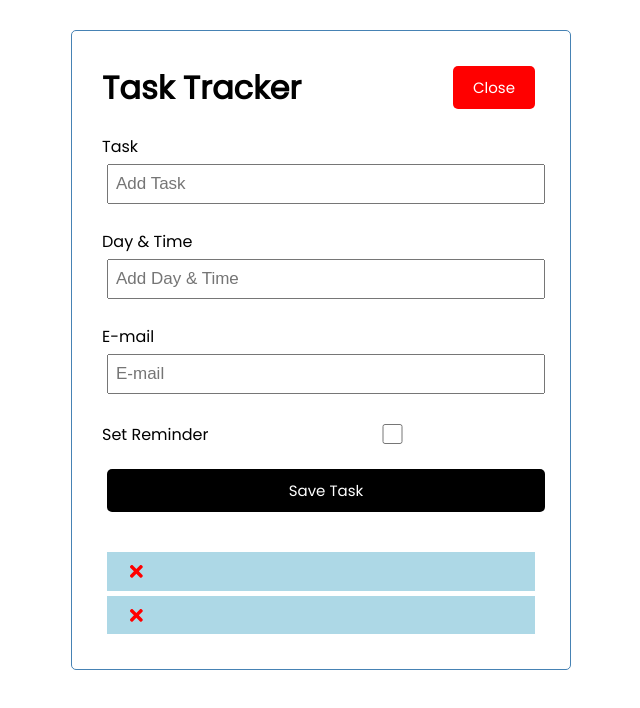
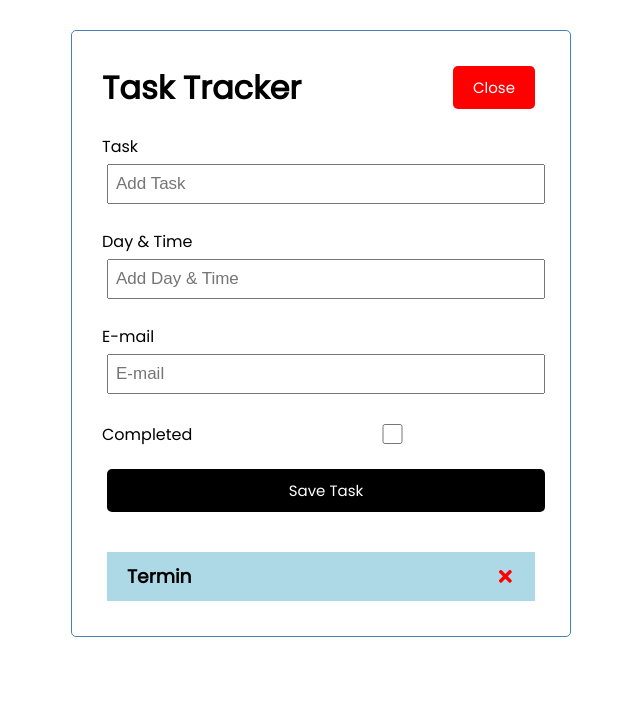
Before and after one commit to Rosani26/task-tracker, a React (Create React App) app: page / in a window 1280 px wide. Shown: the top 708 px of the page, without its empty margins (319-959 px from the left). Built offline with nearby package versions, Linux system fonts and the light colour scheme; data requests are answered from the project's data file.

Commit message:
fixed get task

```diff
--- a/db.json
+++ b/db.json
@@ -2,20 +2,10 @@
   "tasks": [
 
     {
-      "id": 1,
-      "text": "Doctors Appointment",
-      "email": "max.müller@gmail.com",
-      "reminder": false
+      "title": "Termin"
 
-      },
+     }
 
-      {
-        "id": 2,
-        "text": "Appointment",
-        "email": "max.müller@gmail.com",
-        "reminder": false
-
-        }
 
 
   ]
--- a/package.json
+++ b/package.json
@@ -12,6 +12,7 @@
     "react-dom": "^18.2.0",
     "react-icons": "^4.4.0",
     "react-router": "^6.4.0",
+    "react-router-dom": "^6.4.0",
     "react-scripts": "^2.1.3",
     "web-vitals": "^2.1.4"
   },
--- a/src/App.js
+++ b/src/App.js
@@ -2,7 +2,10 @@ import { useState, useEffect } from "react"
 import Header from "./components/Header";
 import Tasks from "./components/Tasks"
 import AddTask from "./components/AddTask";
+import React from 'react'
 
+/* import { BrowserRouter, Route, Switch} from 'react-router-dom'
+import Login from "./components/Login" */
   function App() {
     const [showAddTask, setShowAddTask] = useState(false)
     const [tasks, setTasks ] = useState([ ])
@@ -16,6 +19,11 @@ import AddTask from "./components/AddTask";
       getTasks()
     }, [])
 
+  /*   //Password
+    <BrowserRouter>
+    <Login />
+    </BrowserRouter> */
+
     //fetch data
     const fetchTasks = async () =>{
       const res = await fetch('http://localhost:3000/tasks')
@@ -24,8 +32,8 @@ import AddTask from "./components/AddTask";
       return data
     }
 
-     //fetch data
-     const fetchTask = async () =>{
+     //fetch Tasks
+     const fetchTask = async (id) =>{
       const res = await fetch(`http://localhost:3000/tasks/${id}`)
       const data = await res.json()
 
@@ -34,7 +42,7 @@ import AddTask from "./components/AddTask";
 
   //Task Hinzufügen
     const addTask = async (task) => {
-      const res = await fetch('http://localhost:3000/tasks/', {
+      const res = await fetch('http://localhost:3000/tasks', {
         method: 'POST',
         headers: {
           'Content-type': 'application/json'
@@ -46,25 +54,20 @@ import AddTask from "./components/AddTask";
 
       setTasks([...tasks, data])
     }
-    /*const addTask = (task) => {
-    const id = Math.floor(Math.random()* 10000) + 1
-    const newTask = { id, ...task}
-    setTasks([...tasks, newTask])
-  }*/
 
   //Tasks löschen
   const deleteTask =async(id) => {
-    await fetch(`http://localhost:3000/tasks/${id}`,{
+    await fetch(`http://localhost:3000/task/${id}`,{
       method: 'DELETE',
     })
     setTasks(tasks.filter((task) => task.id !== id))
   }
 
   //Erinerung
-  const toggleReminder = async (id) =>{
+  const toggleCompleted = async (id) =>{
     const taskToToggle = await fetchTask(id)
     const updTask = {...taskToToggle,
-    reminder: !taskToToggle.reminder}
+    completed: !taskToToggle.completed}
 
     const res = await fetch(`http://localhost:3000/tasks/${id}`, {
       method:'PUT',
@@ -78,8 +81,8 @@ import AddTask from "./components/AddTask";
 
     setTasks(
       tasks.map((task) =>
-      task.od === id? {...task, reminder :
-        data.reminder } : task
+      task.od === id? {...task, completed :
+        data.completed } : task
 )
 )
       }
@@ -94,7 +97,7 @@ import AddTask from "./components/AddTask";
      />
      {tasks.length > 0?(<Tasks tasks={tasks}
      onDelete={deleteTask}
-     onToggle={toggleReminder} />
+     onToggle={toggleCompleted} />
      ):(
       'No Tasks to show'
      )}
--- a/src/components/AddTask.js
+++ b/src/components/AddTask.js
@@ -3,24 +3,24 @@ import { useState } from 'react'
 import React from 'react'
 
 const AddTask = ({ onAdd }) => {
-  const [text, setText] = useState('')
+  const [title, setTitle] = useState('')
   const [day, setDay] = useState('')
-  const [reminder, setReminder] = useState(false)
+  const [completed, setCompleted] = useState(false)
   const [email, setMail] = useState('')
 
   const onSubmit = (e) => {
     e.preventDefault()
 
-    if (!text) {
+    if (!title) {
       alert('Please add a task')
       return
     }
 
-    onAdd({ text, day, reminder, email })
+    onAdd({ title, day, completed, email })
 
-    setText('')
+    setTitle('')
     setDay('')
-    setReminder(false)
+    setCompleted(false)
     setMail('')
   }
 
@@ -29,16 +29,16 @@ const AddTask = ({ onAdd }) => {
       <div className='form-control'>
         <label>Task</label>
         <input
-          type='text'
+          type='title'
           placeholder='Add Task'
-          value={text}
-          onChange={(e) => setText(e.target.value)}
+          value={title}
+          onChange={(e) => setTitle(e.target.value)}
         />
       </div>
       <div className='form-control'>
         <label>Day & Time</label>
         <input
-          type='text'
+          type='title'
           placeholder='Add Day & Time'
           value={day}
           onChange={(e) => setDay(e.target.value)}
@@ -47,19 +47,19 @@ const AddTask = ({ onAdd }) => {
       <div className='form-control'>
         <label>E-mail</label>
         <input
-          type='text'
+          type='title'
           placeholder='E-mail'
           value={email}
           onChange={(e) => setMail(e.target.value)}
         />
       </div>
       <div className='form-control form-control-check'>
-        <label>Set Reminder</label>
+        <label>Completed</label>
         <input
           type='checkbox'
-          checked={reminder}
-          value={reminder}
-          onChange={(e) => setReminder(e.currentTarget.checked)}
+          checked={completed}
+          value={completed}
+          onChange={(e) => setCompleted(e.currentTarget.checked)}
         />
 
       </div>
--- a/src/components/Button.js
+++ b/src/components/Button.js
@@ -1,4 +1,6 @@
 import PropTypes from 'prop-types'
+import React from 'react'
+
 
 const Button = ({color, text, onClick }) => {
 
--- a/src/components/Header.js
+++ b/src/components/Header.js
@@ -1,5 +1,6 @@
 import propTypes from 'prop-types'
 import Button from './Button'
+import React from 'react'
 
 const Header = ({title, onAdd}, showAdd) => {
 
--- /dev/null
+++ b/src/components/Login.js
@@ -0,0 +1,38 @@
+import { render } from '@testing-library/react'
+import React, { useState } from 'react'
+
+const Login = (onAdd) => {
+    const[password, setPassword] = useState('')
+
+    const onSubmit = (e) => {
+        e.preventDefault()
+
+        if (!password) {
+            alert('enter Password')
+            return
+        }
+        onAdd({password})
+        setPassword('')
+
+
+    }
+
+  return (
+    <form className='login-form' onSubmit={onSubmit}>
+      <div className='form-control'>
+        <label>Password</label>
+        <input
+          type='text'
+          placeholder='Password'
+          value={text}
+          onChange={(e) => setText(e.target.value)}
+        />
+      </div>
+      <input type='submit' value='Save' className='btn btn-block' />
+      </form>
+
+  )
+  }
+
+
+export default Login
--- a/src/components/Task.js
+++ b/src/components/Task.js
@@ -3,7 +3,7 @@ import{ FaTimes } from 'react-icons/fa'
 
 const Task = ({ task, onDelete }) => {
   return (
-    <div className= {`task ${task.reminder ? 'reminder' : ''}`} onDoubleClick={() => ontoggle(task.id)}>
+    <div className= {`task ${task.completed ? 'completed' : ''}`} onDoubleClick={() => ontoggle(task.id)}>
         <h3>
         {task.title}
         <FaTimes
--- a/src/components/Tasks.js
+++ b/src/components/Tasks.js
@@ -1,4 +1,6 @@
 import Task from "./Task"
+import React from 'react'
+
 
 const Tasks = ({ tasks, onDelete, onToggle }) => {
   return (
--- a/src/index.css
+++ b/src/index.css
@@ -61,7 +61,7 @@ body {
   cursor: pointer;
 }
 
-.task.reminder {
+.task.completed {
   border-left: 5px solid green;
 }
 
```
Also changed, not shown: 1 other file (tests, documents, lock files or other folders).
